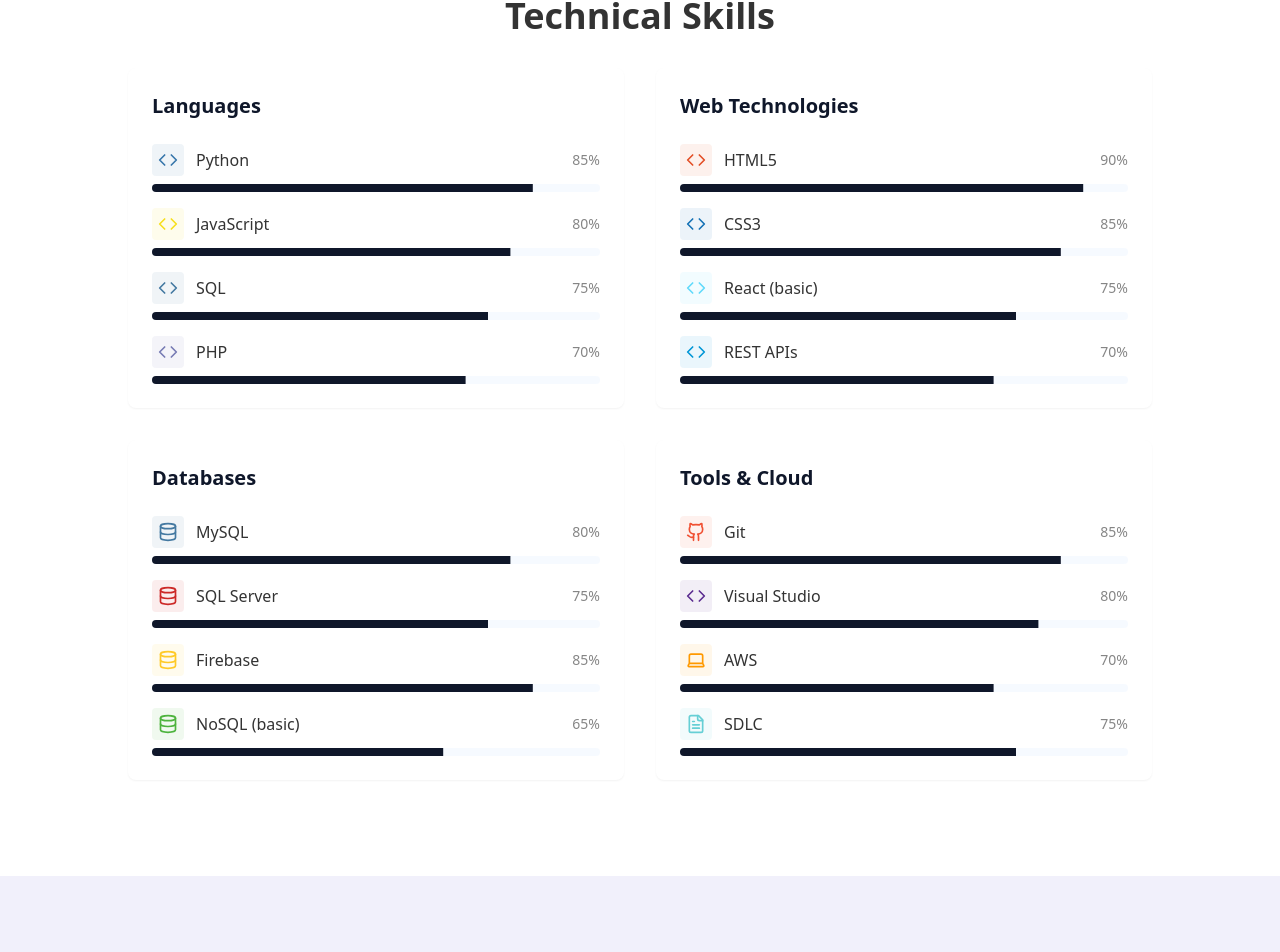
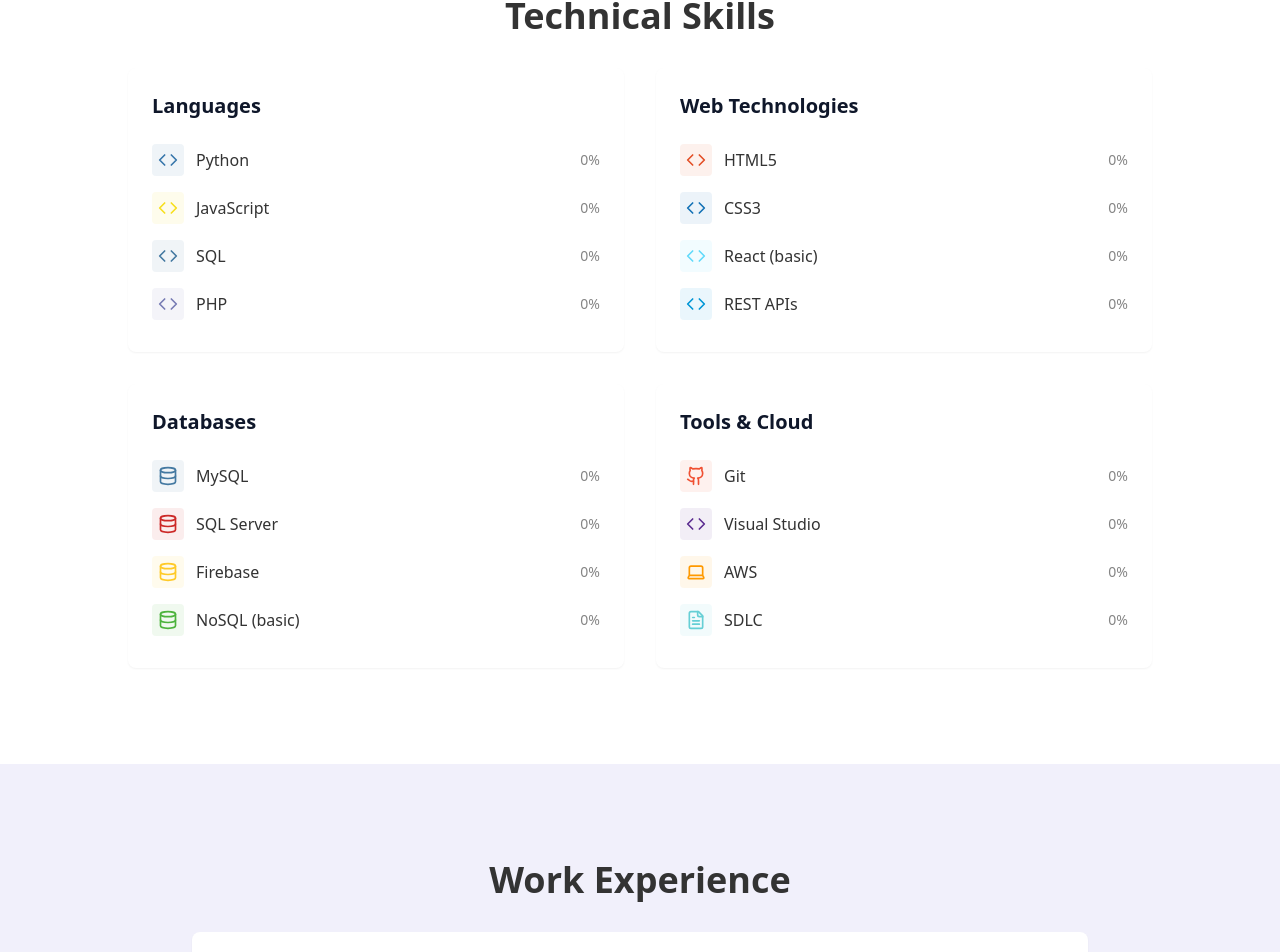
Before and after one commit to Bhushan-11-11/nagabhushan, a React (Vite) app: page / in a window 1280 px wide. Shown: the part 2552-3504 px from the top of the page. Built offline with nearby package versions, Linux system fonts and the light colour scheme.

Commit message:
feat: Add skill section animations
Implement animations for skill bars on hover.

```diff
--- a/src/components/Skills.tsx
+++ b/src/components/Skills.tsx
@@ -1,4 +1,3 @@
-
 import {
   Code,
   FileText,
@@ -7,7 +6,7 @@ import {
   Laptop
 } from 'lucide-react';
 import { Progress } from "@/components/ui/progress";
-import { useState, useEffect } from 'react';
+import { useState } from 'react';
 
 const skills = [
   {
@@ -49,35 +48,7 @@ const skills = [
 ];
 
 const Skills = () => {
-  const [animated, setAnimated] = useState<{ [key: string]: boolean }>({});
-
-  useEffect(() => {
-    // Set up the intersection observer with a lower threshold for earlier triggering
-    const observer = new IntersectionObserver(
-      (entries) => {
-        entries.forEach((entry) => {
-          if (entry.isIntersecting) {
-            const skillId = entry.target.getAttribute('data-skill-id');
-            if (skillId) {
-              // Add a slight delay to make the animation more noticeable
-              setTimeout(() => {
-                setAnimated(prev => ({ ...prev, [skillId]: true }));
-              }, 100);
-            }
-          }
-        });
-      },
-      { threshold: 0.1, rootMargin: "0px 0px -50px 0px" }
-    );
-
-    // Wait for DOM to be ready before observing
-    setTimeout(() => {
-      const skillElements = document.querySelectorAll('.skill-progress');
-      skillElements.forEach(el => observer.observe(el));
-    }, 100);
-
-    return () => observer.disconnect();
-  }, []);
+  const [hoveredCategory, setHoveredCategory] = useState<string | null>(null);
 
   return (
     <section id="skills" className="section bg-white">
@@ -86,13 +57,18 @@ const Skills = () => {
 
         <div className="grid grid-cols-1 md:grid-cols-2 gap-8 max-w-5xl mx-auto">
           {skills.map((category, categoryIndex) => (
-            <div key={categoryIndex} className="reveal bg-white p-6 rounded-lg shadow-sm">
+            <div
+              key={categoryIndex}
+              className="reveal bg-white p-6 rounded-lg shadow-sm transition-all duration-300 hover:shadow-md"
+              onMouseEnter={() => setHoveredCategory(category.category)}
+              onMouseLeave={() => setHoveredCategory(null)}
+            >
               <h3 className="text-xl font-semibold text-primary mb-6">{category.category}</h3>
 
               <div className="space-y-4">
                 {category.items.map((skill, skillIndex) => {
                   const Icon = skill.icon;
-                  const skillId = `${categoryIndex}-${skillIndex}`;
+                  const isHovered = hoveredCategory === category.category;
 
                   return (
                     <div
@@ -108,21 +84,20 @@ const Skills = () => {
                         </div>
                         <span className="text-charcoal font-medium">{skill.name}</span>
                         <span className="text-charcoal/60 text-sm ml-auto">
-                          {animated[skillId] ? skill.proficiency : '0'}%
+                          {isHovered ? `${skill.proficiency}%` : '0%'}
                         </span>
                       </div>
-                      <div
-                        className="skill-progress"
-                        data-skill-id={skillId}
-                      >
+                      {isHovered && (
+                        <div className="skill-progress">
                           <Progress
-                          value={animated[skillId] ? skill.proficiency : 0}
+                            value={isHovered ? skill.proficiency : 0}
                             className="h-2 bg-softBlue/20"
                             style={{
-                            transition: "all 1s ease-out",
+                              transition: "all 0.6s ease-out",
                             }}
                           />
                         </div>
+                      )}
                     </div>
                   );
                 })}
```
Lines whose indentation alone changed are shown as unchanged.
